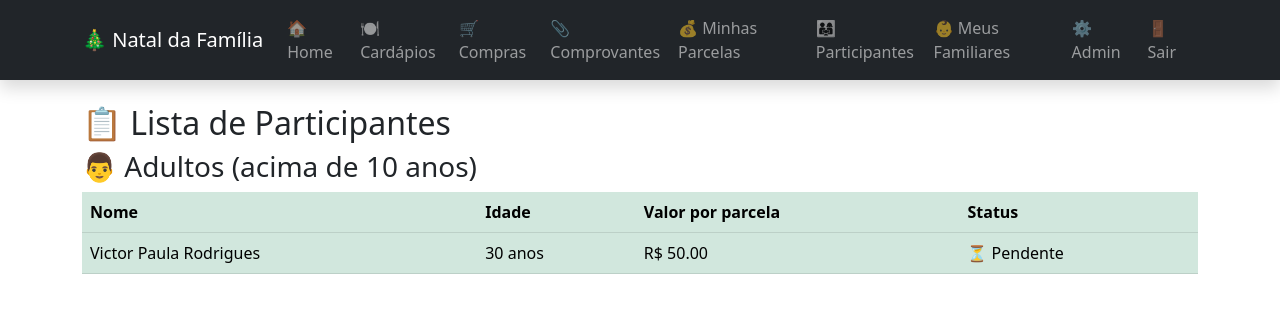
After one commit to majenkyo-png/meu-evento-natal, a Flask app: page /listar_participantes in a window 1280 px wide. The commit adds this page. Shown: the top 313 px of the page. Run offline with Flask 3, Linux system fonts and the light colour scheme; a user stored in the database is signed in.

Commit message:
adiciona sistema de familiar com meia entrada

```diff
--- a/app.py
+++ b/app.py
@@ -1,4 +1,5 @@
 import os
+import binascii
 from datetime import date, datetime
 from flask import Flask, render_template, redirect, url_for, request, flash, session, send_file
 from werkzeug.utils import secure_filename
@@ -9,10 +10,9 @@ import requests
 import smtplib
 from email.message import EmailMessage
 
-from models import db, Usuario, DiaEvento, Refeicao, Movimentacao, ItemCompra, Parcela, Foto
-from forms import MovimentacaoForm, ItemCompraForm, RefeicaoForm, LoginForm, PagamentoForm, FotoForm
+from models import db, Usuario, DiaEvento, Refeicao, Movimentacao, ItemCompra, Parcela, Foto, Familiar
+from forms import MovimentacaoForm, ItemCompraForm, RefeicaoForm, LoginForm, PagamentoForm, FotoForm, FamiliarForm
 from utils import gerar_csv_extrato
-import binascii
 
 app = Flask(__name__)
 app.config['SECRET_KEY'] = 'troque-esta-chave-por-uma-segura'
@@ -88,8 +88,8 @@ def inicializar_dados():
             db.session.add(inicial)
             db.session.commit()
 
+# ================= FUNÇÕES PIX =================
 def crc16(payload):
-    """Calcula o CRC16 padrão do PIX (CCITT-FALSE)."""
     crc = 0xFFFF
     for char in payload:
         crc ^= ord(char) << 8
@@ -101,43 +101,63 @@ def crc16(payload):
             crc &= 0xFFFF
     return f"{crc:04X}"
 
-def gerar_payload_pix(chave_pix, valor):
-    """Gera o payload PIX (Copia e Cola) manualmente, sem depender de bibliotecas."""
-    nome_recebedor = "Natal da Familia"
-    cidade = "SAO PAULO"
-    txid = "***" # Deixe "***" para o banco gerar o ID ou use um ID próprio sem espaços
-
-    # Formata o valor com 2 casas decimais
+def gerar_payload_pix(chave_pix, valor, nome_recebedor="Natal da Familia", cidade="SAO PAULO", txid="***"):
     valor_str = f"{valor:.2f}"
-
-    # Função auxiliar para o formato TLV (Tag-Length-Value) do padrão EMV
     def tlv(id_tag, valor_tag):
         return f"{id_tag}{len(valor_tag):02d}{valor_tag}"
-
-    # Bloco 26: Informações da conta (GUI + Chave)
     gui = tlv("00", "br.gov.bcb.pix")
     key = tlv("01", chave_pix)
     merchant_account = tlv("26", gui + key)
+    add_data = tlv("62", tlv("05", txid))
+    payload = (
+        tlv("00", "01") +
+        merchant_account +
+        tlv("52", "0000") +
+        tlv("53", "986") +
+        tlv("54", valor_str) +
+        tlv("58", "BR") +
+        tlv("59", nome_recebedor[:25]) +
+        tlv("60", cidade[:15]) +
+        add_data +
+        "6304"
+    )
+    return payload + crc16(payload)
+# ===============================================
 
-    # Bloco 62: Dados adicionais (TXID)
-    add_data = tlv("62", tlv("05", txid))
+# ========== FUNÇÃO AUXILIAR PARA CRIAR PARCELAS ==========
+def criar_parcelas_para_pessoa(usuario_id, familiar_id, idade, nome_pessoa):
+    """Cria 9 parcelas com valor baseado na idade:
+       - 6 a 10 anos: R$ 25 (meia)
+       - Maior que 10 anos: R$ 50 (inteira)
+       - Menor que 6 anos: R$ 0 (não paga, mas registra)
+    """
+    if idade >= 6 and idade <= 10:
+        valor_parcela = 25.00
+        tipo = "meia"
+    elif idade > 10:
+        valor_parcela = 50.00
+        tipo = "inteira"
+    else:
+        valor_parcela = 0.00
+        tipo = "gratuito"
 
-    # Monta o Payload principal
-    payload = (
-        tlv("00", "01") +             # Formato do Payload
-        merchant_account +            # Dados da Conta/Chave
-        tlv("52", "0000") +           # Categoria do Comerciante
-        tlv("53", "986") +            # Moeda (986 = BRL)
-        tlv("54", valor_str) +        # Valor
-        tlv("58", "BR") +             # País
-        tlv("59", nome_recebedor) +   # Nome
-        tlv("60", cidade) +           # Cidade
-        add_data +                    # TXID
-        "6304"                        # Tag final do CRC16
-    )
+    # Se for gratuito (menor que 6 anos), já marca como confirmado
+    status_inicial = "confirmado" if valor_parcela == 0 else "pendente"
 
-    # Retorna o payload final com o CRC16 calculado
-    return payload + crc16(payload)
+    for i in range(1, 10):
+        data_venc = date(2025, i, 1) if i <= 12 else date(2026, i-12, 1)
+        parcela = Parcela(
+            usuario_id=usuario_id,
+            familiar_id=familiar_id,
+            numero=i,
+            valor=valor_parcela,
+            data_vencimento=data_venc,
+            status=status_inicial,
+            observacao=f"{tipo} - {nome_pessoa}" if valor_parcela == 0 else None
+        )
+        db.session.add(parcela)
+    db.session.commit()
+# ========================================================
 
 # --- Rotas de autenticação ---
 @app.route('/login', methods=['GET', 'POST'])
@@ -172,18 +192,8 @@ def cadastro():
                 flash('Primeiro usuário cadastrado como ADMINISTRADOR!', 'success')
             db.session.add(novo)
             db.session.commit()
-            valor_parcela = 50.00
-            for i in range(1, 10):
-                data_venc = date(2025, i, 1) if i <= 12 else date(2026, i-12, 1)
-                parcela = Parcela(
-                    usuario_id=novo.id,
-                    numero=i,
-                    valor=valor_parcela,
-                    data_vencimento=data_venc,
-                    status='pendente'
-                )
-                db.session.add(parcela)
-            db.session.commit()
+            # Usuário responsável (maior de 10 anos, valor cheio)
+            criar_parcelas_para_pessoa(novo.id, None, 30, nome)  # 30 anos como exemplo
             flash('Cadastro realizado! Faça login.', 'success')
             return redirect(url_for('login'))
     return render_template('cadastro.html')
@@ -193,6 +203,7 @@ def logout():
     logout_user()
     return redirect(url_for('login'))
 
+# --- Rotas principais ---
 @app.route('/')
 def index():
     entradas = db.session.query(db.func.sum(Movimentacao.valor)).filter_by(tipo='entrada').scalar() or 0
@@ -255,22 +266,131 @@ def extrato_download():
     movimentacoes = Movimentacao.query.order_by(Movimentacao.data_mov).all()
     return gerar_csv_extrato(movimentacoes)
 
-# --- Parcelas (PIX) ---
+# --- Gerenciamento de Familiares ---
+@app.route('/familiares')
+@login_required
+def listar_familiares():
+    familiares = Familiar.query.filter_by(responsavel_id=current_user.id).all()
+    return render_template('familiares.html', familiares=familiares)
+
+@app.route('/familiares/novo', methods=['GET', 'POST'])
+@login_required
+def novo_familiar():
+    form = FamiliarForm()
+    if form.validate_on_submit():
+        nome = form.nome.data
+        idade = form.idade.data
+
+        familiar = Familiar(
+            responsavel_id=current_user.id,
+            nome=nome,
+            idade=idade
+        )
+        db.session.add(familiar)
+        db.session.commit()
+
+        # Criar parcelas para o familiar baseado na idade
+        criar_parcelas_para_pessoa(current_user.id, familiar.id, idade, nome)
+
+        flash(f'{nome} foi adicionado com sucesso!', 'success')
+        return redirect(url_for('listar_familiares'))
+    return render_template('familiar_form.html', form=form, titulo='Adicionar Familiar')
+
+@app.route('/familiares/deletar/<int:id>')
+@login_required
+def deletar_familiar(id):
+    familiar = Familiar.query.get_or_404(id)
+    if familiar.responsavel_id != current_user.id:
+        flash('Acesso negado.', 'danger')
+        return redirect(url_for('listar_familiares'))
+
+    # Deletar todas as parcelas associadas
+    for parcela in familiar.parcelas:
+        db.session.delete(parcela)
+    db.session.delete(familiar)
+    db.session.commit()
+    flash(f'{familiar.nome} foi removido.', 'success')
+    return redirect(url_for('listar_familiares'))
+
+# --- Lista de Participantes (com separação por idade) ---
+@app.route('/listar_participantes')
+@login_required
+def listar_participantes():
+    # Participantes = usuário + seus familiares
+    participantes = []
+
+    # Adiciona o próprio usuário (responsável)
+    participantes.append({
+        'nome': current_user.nome,
+        'idade': 30,  # idade padrão para responsável (maior que 10)
+        'tipo': 'responsavel',
+        'valor_parcela': 50.00,
+        'pagou_alguma': any(p.status == 'confirmado' for p in current_user.parcelas if p.familiar_id is None)
+    })
+
+    # Adiciona os familiares
+    for familiar in current_user.familiares:
+        idade = familiar.idade
+        if idade >= 6 and idade <= 10:
+            valor_parcela = 25.00
+        elif idade > 10:
+            valor_parcela = 50.00
+        else:
+            valor_parcela = 0.00
+
+        pagou_alguma = any(p.status == 'confirmado' for p in familiar.parcelas)
+
+        participantes.append({
+            'nome': familiar.nome,
+            'idade': idade,
+            'tipo': 'familiar',
+            'valor_parcela': valor_parcela,
+            'pagou_alguma': pagou_alguma
+        })
+
+    # Separar crianças (6 a 10 anos) e adultos (maior que 10 anos)
+    criancas = [p for p in participantes if 6 <= p['idade'] <= 10]
+    adultos = [p for p in participantes if p['idade'] > 10 or p['tipo'] == 'responsavel']
+    menores_6 = [p for p in participantes if p['idade'] < 6]
+
+    return render_template('listar_participantes.html',
+                           criancas=criancas,
+                           adultos=adultos,
+                           menores_6=menores_6)
+
+# --- Parcelas (PIX) - mostra parcelas do usuário e seus dependentes ---
 @app.route('/minhas_parcelas')
+@login_required
 def minhas_parcelas():
-    parcelas = Parcela.query.filter_by(usuario_id=current_user.id).order_by(Parcela.numero).all()
-    return render_template('minhas_parcelas.html', parcelas=parcelas)
+    # Buscar parcelas do usuário (responsável)
+    parcelas_proprias = Parcela.query.filter_by(usuario_id=current_user.id, familiar_id=None).order_by(Parcela.numero).all()
+
+    # Buscar parcelas de todos os familiares
+    parcelas_familiares = []
+    for familiar in current_user.familiares:
+        for parcela in familiar.parcelas:
+            parcelas_familiares.append({
+                'parcela': parcela,
+                'nome_familiar': familiar.nome,
+                'idade': familiar.idade
+            })
+
+    return render_template('minhas_parcelas.html',
+                           parcelas_proprias=parcelas_proprias,
+                           parcelas_familiares=parcelas_familiares)
 
 @app.route('/pagar_parcela/<int:parcela_id>', methods=['GET', 'POST'])
 @login_required
 def pagar_parcela(parcela_id):
     parcela = Parcela.query.get_or_404(parcela_id)
+
+    # Verificar se o usuário tem permissão para pagar esta parcela
     if parcela.usuario_id != current_user.id:
         flash('Acesso negado a esta parcela.', 'danger')
         return redirect(url_for('minhas_parcelas'))
 
     form = PagamentoForm()
-    chave_pix = "48204922841"  # ALTERE PARA SUA CHAVE PIX
+    chave_pix = "majenkyo@gmail.com"  # ALTERE PARA SUA CHAVE PIX
     try:
         payload = gerar_payload_pix(chave_pix, parcela.valor)
     except Exception as e:
@@ -289,8 +409,9 @@ def pagar_parcela(parcela_id):
         parcela.observacao = form.observacao.data
         db.session.commit()
 
+        nome_pessoa = parcela.familiar.nome if parcela.familiar else current_user.nome
         assunto = f"Novo comprovante de pagamento PIX - Parcela {parcela.numero}"
-        mensagem = f"Olá! O usuário {parcela.usuario.nome} enviou comprovante da parcela {parcela.numero} (R$ {parcela.valor:.2f}).\nAcesse o admin para confirmar: https://meu-evento-natal-1.onrender.com/admin/parcelas"
+        mensagem = f"Olá! {nome_pessoa} enviou comprovante da parcela {parcela.numero} (R$ {parcela.valor:.2f}).\nAcesse o admin para confirmar: https://meu-evento-natal-1.onrender.com/admin/parcelas"
         enviar_email_notificacao(assunto, mensagem)
 
         flash('Comprovante enviado! Aguarde confirmação do organizador.', 'success')
@@ -304,7 +425,7 @@ def gerar_qr_parcela(parcela_id):
     parcela = Parcela.query.get_or_404(parcela_id)
     if parcela.usuario_id != current_user.id:
         return "Acesso negado", 403
-    chave_pix = "48204922841"
+    chave_pix = "majenkyo@gmail.com"
     payload = gerar_payload_pix(chave_pix, parcela.valor)
     img = qrcode.make(payload)
     buf = BytesIO()
@@ -318,7 +439,7 @@ def obter_payload_parcela(parcela_id):
     parcela = Parcela.query.get_or_404(parcela_id)
     if parcela.usuario_id != current_user.id:
         return "Acesso negado", 403
-    chave_pix = "48204922841"
+    chave_pix = "majenkyo@gmail.com"
     payload = gerar_payload_pix(chave_pix, parcela.valor)
     return payload, 200, {'Content-Type': 'text/plain'}
 
@@ -342,7 +463,7 @@ def pagar_parcela_cartao(parcela_id):
             {
                 "quantity": 1,
                 "price": int(parcela.valor * 100),
-                "description": f"Parcela {parcela.numero} - Natal da Família"
+                "description": f"Parcela {parcela.numero} - {parcela.familiar.nome if parcela.familiar else current_user.nome}"
             }
         ],
         "shipping": {
@@ -397,7 +518,7 @@ def webhook_infinitepay():
             parcela.status = 'confirmado'
             parcela.data_pagamento = date.today()
             mov = Movimentacao(
-                descricao=f'Pagamento cartão - Parcela {parcela.numero} - {parcela.usuario.nome}',
+                descricao=f'Pagamento cartão - Parcela {parcela.numero} - {parcela.familiar.nome if parcela.familiar else parcela.usuario.nome}',
                 valor=parcela.valor,
                 tipo='entrada',
                 data_mov=date.today(),
@@ -414,7 +535,7 @@ def webhook_infinitepay():
 
     return {"success": True, "message": "Recebido, mas pagamento não aprovado."}, 200
 
-# --- Área administrativa ---
+# --- Área administrativa (apenas admin) ---
 def admin_required(f):
     from functools import wraps
     @wraps(f)
@@ -443,7 +564,7 @@ def confirmar_parcela(id):
     if parcela.status != 'confirmado':
         parcela.status = 'confirmado'
         mov = Movimentacao(
-            descricao=f'Pagamento parcela {parcela.numero} - {parcela.usuario.nome}',
+            descricao=f'Pagamento parcela {parcela.numero} - {parcela.familiar.nome if parcela.familiar else parcela.usuario.nome}',
             valor=parcela.valor,
             tipo='entrada',
             data_mov=date.today(),
@@ -452,7 +573,7 @@ def confirmar_parcela(id):
         db.session.add(mov)
         db.session.commit()
         assunto = f"Pagamento confirmado (admin) - Parcela {parcela.numero}"
-        mensagem = f"Você confirmou manualmente o pagamento da parcela {parcela.numero} de {parcela.usuario.nome} (R$ {parcela.valor:.2f})."
+        mensagem = f"Você confirmou manualmente o pagamento da parcela {parcela.numero} de {parcela.familiar.nome if parcela.familiar else parcela.usuario.nome} (R$ {parcela.valor:.2f})."
         enviar_email_notificacao(assunto, mensagem)
         flash('Pagamento confirmado e lançado no caixa!', 'success')
     else:
--- a/requirements.txt
+++ b/requirements.txt
@@ -8,4 +8,3 @@ Pillow
 gunicorn==20.1.0
 setuptools==70.0.0
 requests==2.31.0
-pybrcode
--- a/templates/base.html
+++ b/templates/base.html
@@ -23,9 +23,12 @@
                 <li class="nav-item"><a class="nav-link" href="{{ url_for('comprovantes') }}">📎 Comprovantes</a></li>
                 <li class="nav-item"><a class="nav-link" href="{{ url_for('minhas_parcelas') }}">💰 Minhas Parcelas</a></li>
                 {% if current_user.is_admin %}
+                <li class="nav-item"><a class="nav-link" href="{{ url_for('listar_participantes') }}">👨‍👩‍👧 Participantes</a></li>
+                <li class="nav-item"><a class="nav-link" href="{{ url_for('listar_familiares') }}">👶 Meus Familiares</a></li>
                 <li class="nav-item"><a class="nav-link" href="{{ url_for('admin') }}">⚙️ Admin</a></li>
                 {% endif %}
                 <li class="nav-item"><a class="nav-link" href="{{ url_for('logout') }}">🚪 Sair</a></li>
+
             </ul>
         </div>
     </div>
--- /dev/null
+++ b/templates/listar_participantes.html
@@ -0,0 +1,65 @@
+{% extends "base.html" %}
+{% block content %}
+<h2>📋 Lista de Participantes</h2>
+
+{% if adultos %}
+<h3>👨 Adultos (acima de 10 anos)</h3>
+<table class="table table-success">
+    <thead>
+        <tr><th>Nome</th><th>Idade</th><th>Valor por parcela</th><th>Status</th></tr>
+    </thead>
+    <tbody>
+    {% for p in adultos %}
+    <tr>
+        <td>{{ p.nome }}</td>
+        <td>{{ p.idade }} anos</td>
+        <td>R$ {{ "%.2f"|format(p.valor_parcela) }}</td>
+        <td>{% if p.pagou_alguma %}✅ Pagou{% else %}⏳ Pendente{% endif %}</td>
+    </tr>
+    {% endfor %}
+    </tbody>
+</table>
+{% endif %}
+
+{% if criancas %}
+<h3>🧒 Crianças (6 a 10 anos) - MEIA ENTRADA</h3>
+<table class="table table-warning">
+    <thead>
+        <tr><th>Nome</th><th>Idade</th><th>Valor por parcela</th><th>Status</th></tr>
+    </thead>
+    <tbody>
+    {% for p in criancas %}
+    <tr>
+        <td>{{ p.nome }}</td>
+        <td>{{ p.idade }} anos</td>
+        <td>R$ {{ "%.2f"|format(p.valor_parcela) }}</td>
+        <td>{% if p.pagou_alguma %}✅ Pagou{% else %}⏳ Pendente{% endif %}</td>
+    </tr>
+    {% endfor %}
+    </tbody>
+</table>
+{% endif %}
+
+{% if menores_6 %}
+<h3>🍼 Crianças (menores de 6 anos) - GRÁTIS</h3>
+<table class="table table-info">
+    <thead>
+        <tr><th>Nome</th><th>Idade</th><th>Valor por parcela</th><th>Status</th></tr>
+    </thead>
+    <tbody>
+    {% for p in menores_6 %}
+    <tr>
+        <td>{{ p.nome }}</td>
+        <td>{{ p.idade }} anos</td>
+        <td>R$ {{ "%.2f"|format(p.valor_parcela) }}</td>
+        <td>✅ Gratuito (confirmado)</td>
+    </tr>
+    {% endfor %}
+    </tbody>
+</table>
+{% endif %}
+
+{% if not adultos and not criancas and not menores_6 %}
+<p>Nenhum participante cadastrado ainda.</p>
+{% endif %}
+{% endblock %}
--- a/templates/pagar_parcela.html
+++ b/templates/pagar_parcela.html
@@ -1,6 +1,6 @@
 {% extends "base.html" %}
 {% block content %}
-<h2>Pagamento da parcela {{ parcela.numero }}/9</h2>
+<h2>Pagamento da parcela {{ parcela.numero }}/9 - {{ participante.nome }}</h2>
 <p><strong>Valor:</strong> R$ {{ "%.2f"|format(parcela.valor) }}</p>
 <p><strong>Vencimento:</strong> {{ parcela.data_vencimento.strftime('%d/%m/%Y') }}</p>
 <hr>
```
Also changed, not shown: forms.py (+6 -2 lines), models.py (+13 -4 lines), templates/familiar_form.html (added, +11 -0 lines), templates/familiares.html (added, +32 -0 lines), templates/minhas_parcelas.html (+42 -17 lines).
